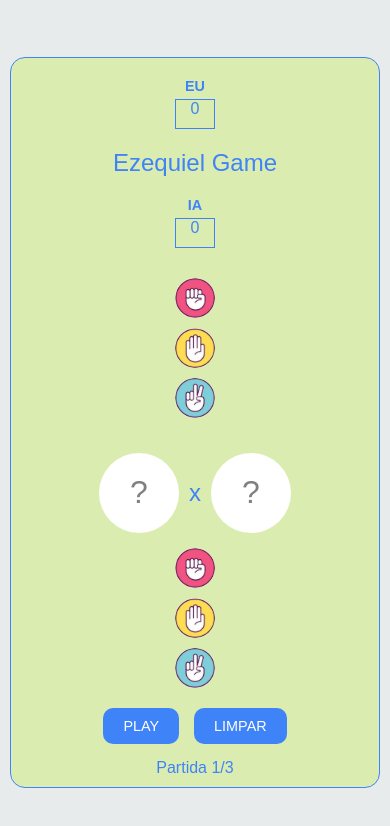
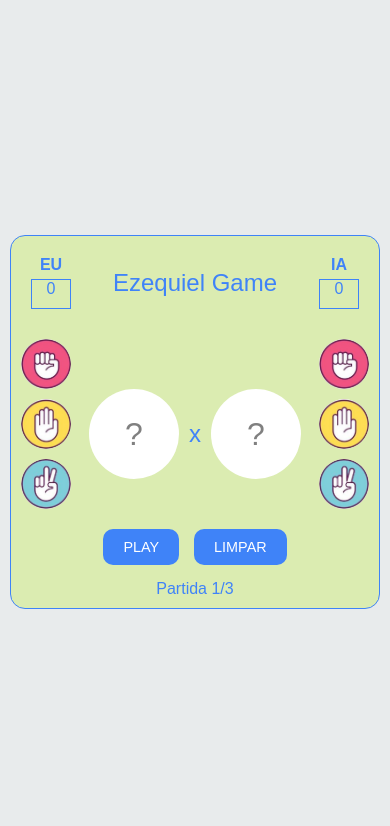
Before and after one commit to Fabiodevdesigner/pedrapapeltesoura, a plain HTML site: page index.html in a window 390 px wide. Drawn offline with Linux system fonts and the light colour scheme.

Commit message:
novo dev

```diff
--- a/index.html
+++ b/index.html
@@ -170,7 +170,8 @@
       }
 
       .placares {
-        flex-direction: column;
+        flex-direction: row;
+
         gap: 10px;
       }
 
@@ -179,7 +180,7 @@
       }
 
       .placar-box {
-        font-size: 0.9rem;
+        font-size: 1rem;
       }
 
       .score {
@@ -189,7 +190,8 @@
       }
 
       .acoes {
-        flex-direction: column;
+        flex-direction: row;
+
         align-items: center;
         gap: 15px;
       }
@@ -199,18 +201,18 @@
       }
 
       .jogada-circulo {
+        width: 90px;
+        height: 90px;
+      }
+
+      .jogada-circulo img {
         width: 80px;
         height: 80px;
       }
 
-      .jogada-circulo img {
+      .coluna-acoes img {
         width: 50px;
         height: 50px;
-      }
-
-      .coluna-acoes img {
-        width: 40px;
-        height: 40px;
       }
 
       .play-button button {
```
